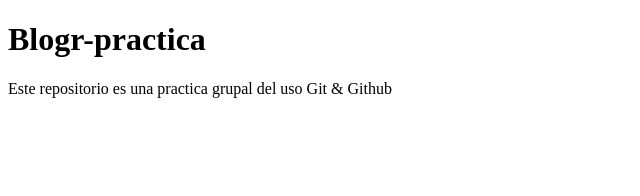
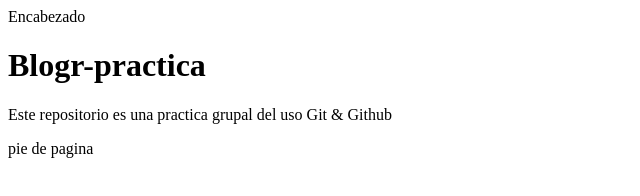
Before and after one commit to Mateo180506/THE-BEST-GROUP, a plain HTML site: page index.html in a window 1280 px wide. Shown: the whole page, without its empty margins (0-640 px from the left). Drawn offline with Linux system fonts and the light colour scheme.

Commit message:
[+]Estructura base de pagina

```diff
--- a/index.html
+++ b/index.html
@@ -7,9 +7,13 @@
     <link rel="stylesheet" href="./CSS/index.css">
 </head>
 <body>
-    <h1>Blogr-practica</h1>
-    <p>Este repositorio es una practica grupal del uso Git & Github</p>
+    <header class="header">Encabezado</header>
+    <main class="main">
+        <h1>Blogr-practica</h1>
+        <p>Este repositorio es una practica grupal del uso Git & Github</p>
+    </main>
 
+    <footer class="footer">pie de pagina</footer>
     <script src="./js/main.js"></script>
 </body>
 </html>
```
